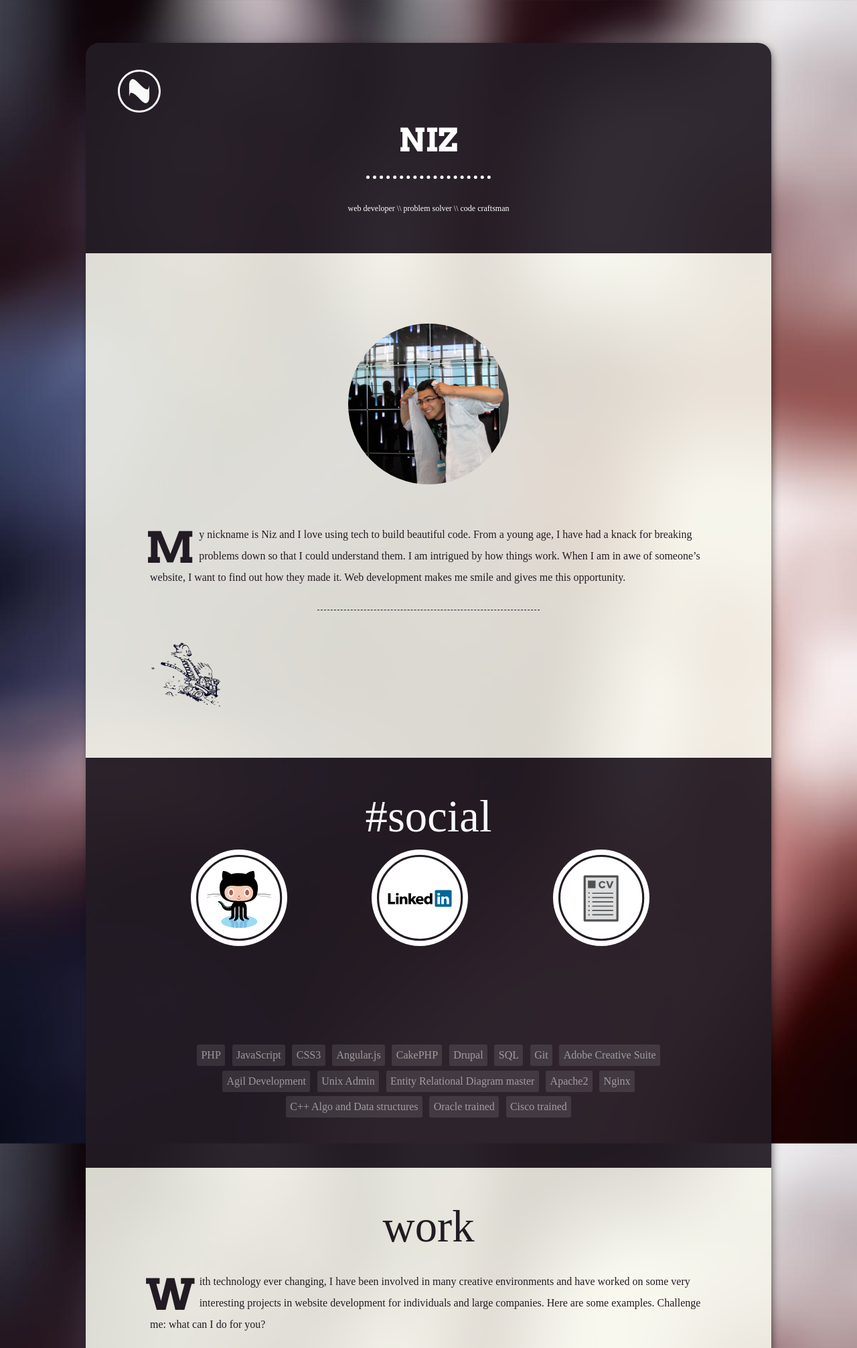
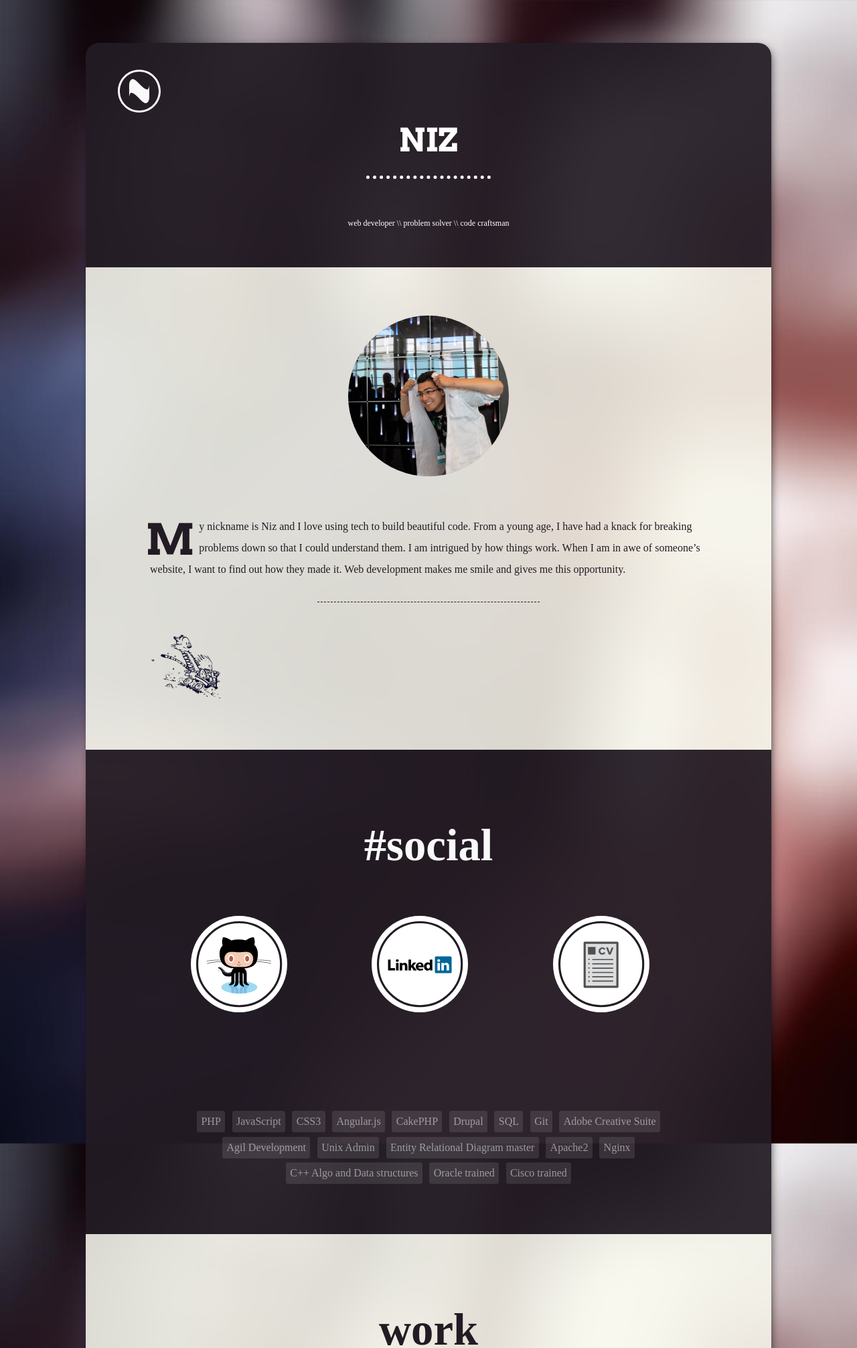
Before and after one commit to nazarioa/niztech-site, a PHP site: page / in a window 1280 px wide. Shown: the top 2012 px of the page at 67% size. Run offline with PHP 8.4, Linux system fonts and the light colour scheme; some libraries are stand-ins or nearby versions; some web fonts are replaced.

Commit message:
Updated HTML to be sematically correct. It is sad that this has been like this for as long as it has.

```diff
--- a/niztech.com/css/main.css
+++ b/niztech.com/css/main.css
@@ -196,18 +196,18 @@ ul{
   top: 2.5em;
 }
 
-#pageheader .mast{
+#pageheader h1.mast{
   text-align: center;
-  margin-top: 3em;
+  margin-top: 1.5em;
 }
 
-#pageheader .mast span{
+#pageheader h1.mast span{
   border-bottom: 5px dotted white;
   padding-left: 1em;
   padding-right: 1em;
   padding-bottom: .5em;
   font-weight: 700;
-  font-size: 3em;
+  font-size: 1.5em;
   font-family: 'Arvo', serif;
   text-transform: uppercase;
 }
@@ -248,52 +248,52 @@ ul{
 
 /* == GENERIC PAGE LAYOUT ==*/
 
-.section{
+section{
   padding: 4.5em 6em 4.5em 6em;
   font-family: 'Arbutus Slab', serif;
   font-size: 12pt;
   line-height: 2em;
 }
 
-.section em{
+section em{
   font-style: normal;
   padding-left: .4em;
   padding-right: .4em;
   border-radius: 3px;
 }
 
-.section hr{
+section hr{
     width: 40%;
     margin: 2em auto 2em auto;
 }
 
-.section.dark{
+section.dark{
   background-color: rgba(35,27,36, .93);
   color: #f9f9f9;
 }
 
-.section.dark hr{
+section.dark hr{
     border-top: 1px dashed #f9f9f9;
 }
 
-.section.dark em{
+section.dark em{
   background-color: rgba(255,255,255, .3);
 }
 
-.section.light{
+section.light{
   background-color: rgba(247, 247, 237, .87);
   color: #231B23;
 }
 
-.section.light em{
+section.light em{
   background-color: rgba(35,27,36, .1);
 }
 
-.section.light hr{
+section.light hr{
     border-top: 1px dashed #231B23;
 }
 
-.section > header{
+section h2{
   text-align: center;
   font-size: 50pt;
   padding-bottom: .5em;
@@ -904,7 +904,7 @@ ul{
 
   /* == GENERIC PAGE LAYOUT ==*/
 
-  .section{
+  section{
     padding: 4.5em 1.5em 4.5em 1.5em;
   }
 
--- a/niztech.com/index.html
+++ b/niztech.com/index.html
@@ -23,16 +23,16 @@
   <!-- start content -->
   <div id="wrapper" class="shadow">
 
-    <header id="pageheader">
+    <div id="pageheader">
       <div class="niztechlogo"></div>
-      <div class="mast"><span>Niz</span></div>
+      <h1 class="mast"><span>Niz</span></h1>
       <div class="tagline"><span>web developer</span><span>problem solver</span><span>code craftsman</span></div>
-    </header>
+    </div>
 
     <div id="page">
 
-      <div id="about_me" class="section light">
-        <header></header>
+      <section id="about_me" class="light">
+        <h2 class="visuallyhidden">Abot Me</h2>
         <div class="content">
           <div class="my-ugly-mug"><div class="img-circle" style="width: 15em; height: 15em;"><img src="img/Nazario.jpg" alt="nazario's face"/></div></div>
           <p><span class="drop-cap">M</span>y nickname is Niz and I love using tech to build beautiful code. From a young age, I have  had a knack for breaking problems down so that I could understand them. I am intrigued by how things work. When I am in awe of someone’s website, I want to find out how they made it. Web development makes me smile and gives me this opportunity.</p>
@@ -43,10 +43,10 @@
             <div id="calvin-hobbes-cart" class="img-div" style="background-image: url('img/calvin-hobbes-cart.png'); height: 115px; width: 115px;">&nbsp;</div>
           </div>
         </footer>
-      </div>
+      </section>
 
-      <div id="social" class="section dark">
-        <header>#social</header>
+      <section id="social" class="dark">
+        <h2>#social</h2>
         <div class="content">
           <ul class="subselect">
             <li><a href="https://github.com/nazarioa"><div class="circle light"><img class="github" src="img/Github.svg" alt="Github"/></div></a></li>
@@ -55,9 +55,10 @@
 
           </ul>
         </div>
-      </div>
+      </section>
 
-      <div id="tags" class="section dark">
+      <section id="tags" class="dark">
+        <h2 class="visuallyhidden">tags</h2>
         <ul>
           <li>PHP</li>
           <li>JavaScript</li>
@@ -77,10 +78,10 @@
           <li>Oracle trained</li>
           <li>Cisco trained</li>
         </ul>
-      </div>
+      </section>
 
-      <div id="work" class="section light">
-        <header>work</header>
+      <section id="work" class="light">
+        <h2>work</h2>
         <div class="content">
           <p><span class="drop-cap">W</span>ith technology ever changing, I have been involved in many creative environments and have worked on some very interesting projects in website development for individuals and large companies. Here are some examples. Challenge me: what can I do for you?</p>
           <ul class="subselect">
@@ -272,10 +273,10 @@
 
           </div>
         </div>
-      </div>
+      </section>
 
-      <div id="process" class="section dark">
-        <header>process</header>
+      <section id="process" class="dark">
+        <h2>process</h2>
         <div class="content">
           <p><span class="drop-cap">S</span>ort of. I call it a process so that it is easier to explain. Before a single line of code hits my screen, I listen to your needs and concerns. This initial discussion sets a feeling what is important to you. My creative side picks out what I need to focus on during the iterative "process" that will make for a great experience for you the customer.</p>
           <!-- <hr> -->
@@ -302,10 +303,10 @@
             </li>
           </ol>
         </div>
-      </div>
+      </section>
 
-      <div id="contact" class="section light">
-        <header>connect</header>
+      <section id="contact" class="light">
+        <h2>connect</h2>
         <div class="content">
           <form id="message_form">
             <div class="overlay hidden">
@@ -320,10 +321,10 @@
             <div><button class="send">Send <img alt="send arrow" src="img/Chevron_right.svg"/></button></div>
           </form>
         </div>
-      </div>
+      </section>
 
-      <div id="yellowbrickroad" class="section dark">
-        <header>tidbits</header>
+      <section id="yellowbrickroad" class="dark">
+        <h2>tidbits</h2>
         <div class="content">
           <div class="funfacts">
             <p><span class="drop-cap">A</span> few words.</p>
@@ -331,7 +332,7 @@
             <p>Am a board member at <a href="http://www.novatotelevision.tv">Novato Community Television</a>.</p>
           </div>
         </div>
-      </div>
+      </section>
 
     </div><!-- end "page" -->
 
```
